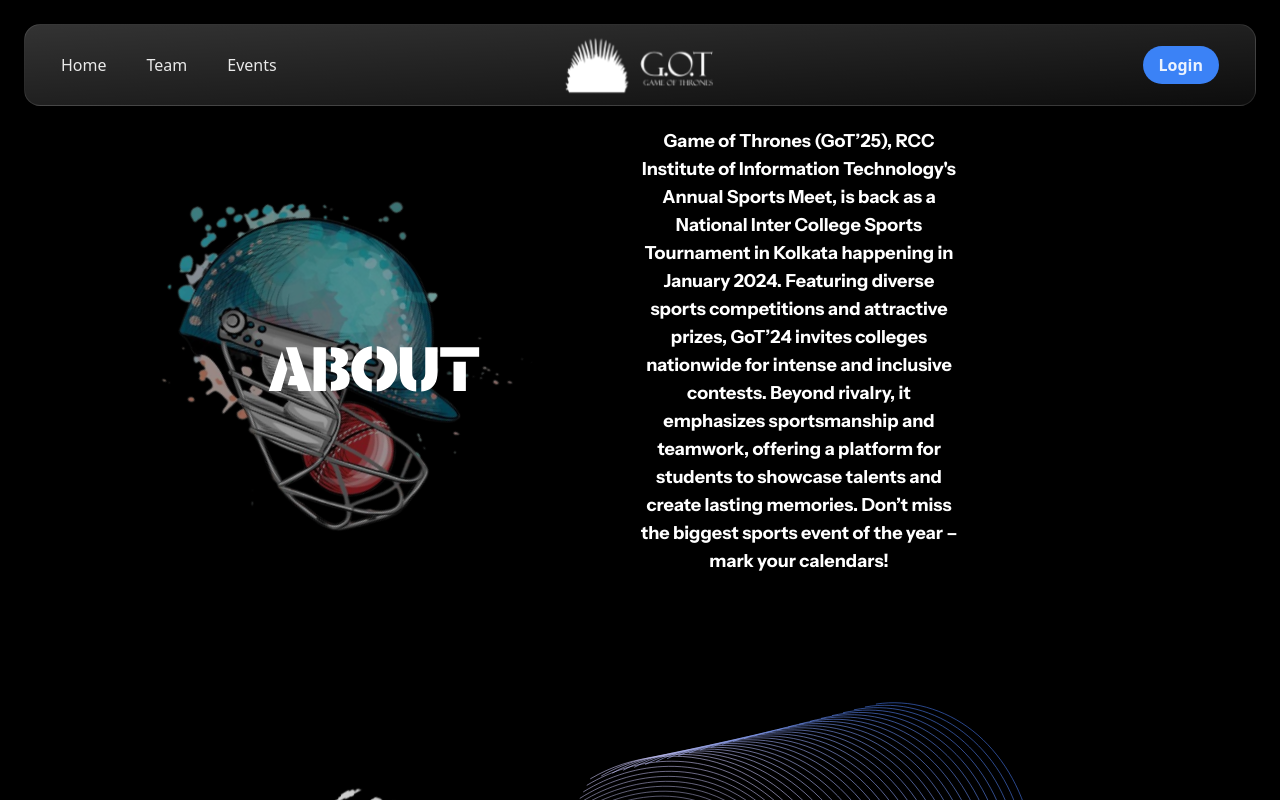
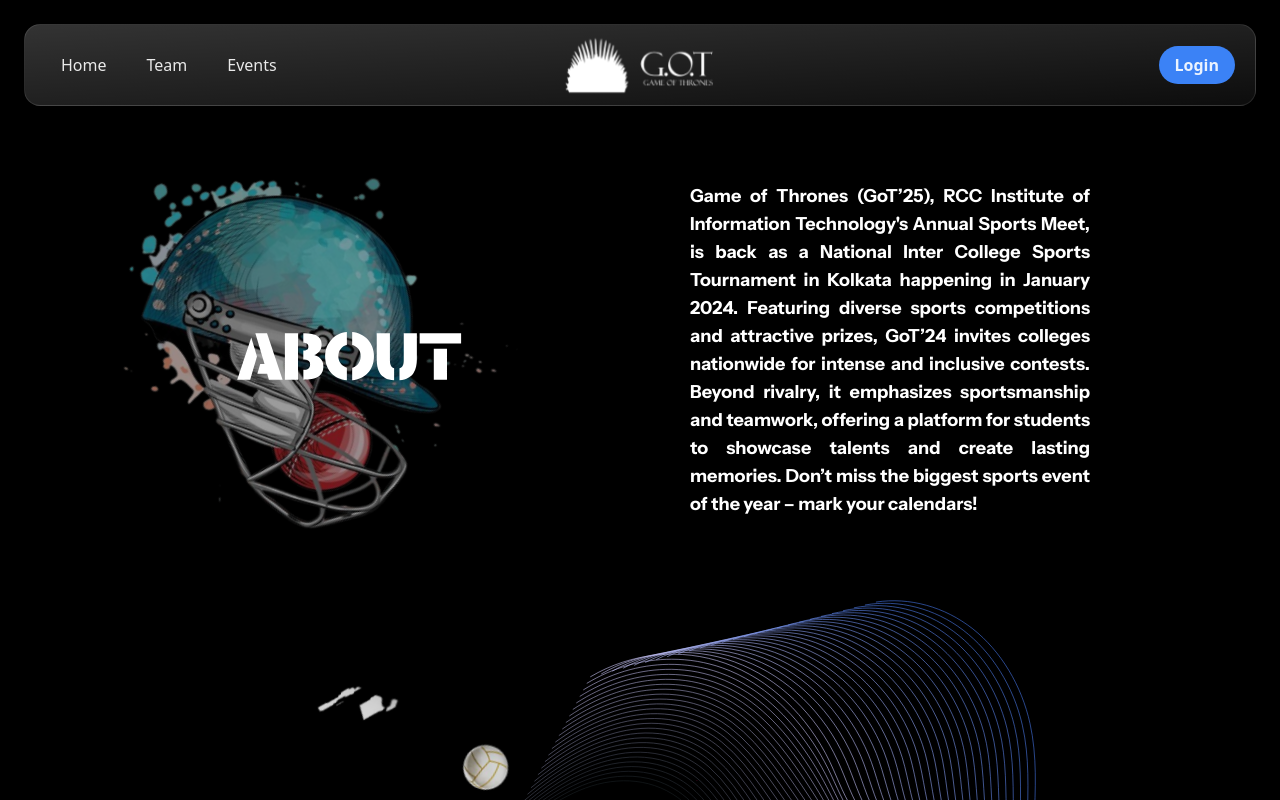
Before and after one commit to GhoshAditi/game-of-thrones-2025, a Next.js app: page / in a window 1280 px wide. Shown: the top 800 px of the page. Built offline with nearby package versions, Linux system fonts and the light colour scheme.

Commit message:
fix:about

```diff
--- a/src/app/globals.css
+++ b/src/app/globals.css
@@ -25,3 +25,7 @@
   font-display: swap;
   src: url('../../public/fonts/instrument-sans.ttf');
 }
+
+body{
+  background-color: black;
+}
--- a/src/app/page.tsx
+++ b/src/app/page.tsx
@@ -3,7 +3,7 @@
 import Sponsors from '@/components/sponsors';
 export default function Home() {
   return (
-    <div>
+    <div className='pt-[100px]'>
       <About />
       <Sponsors />
     </div>
--- a/src/components/about/About.tsx
+++ b/src/components/about/About.tsx
@@ -3,28 +3,20 @@
 
 function About() {
   return (
-    <div className="flex flex-col md:flex-row items-center bg-black text-white mx-auto p-4 md:p-0">
-      {/* Helmet Section - Hidden on Small Screens */}
-      <div className="relative flex-shrink-0 hidden md:block">
-        <SVGIcon iconName="helmet" className="w-150 h-160 ml-20" />
-      </div>
-
-      {/* Text Section */}
-      <div className="ml-5 md:mr-80 max-w-3xl text-center">
-        {/* Mobile "About" Heading */}
-        <h2 className="block md:hidden text-3xl font-bold uppercase mb-4">
-          About
-        </h2>
-        <p className="text-xs md:text-lg leading-relaxed font-instrumentSans">
-          Game of Thrones (GoT’25), RCC Institute of Information Technology's
-          Annual Sports Meet, is back as a National Inter College Sports
-          Tournament in Kolkata happening in January 2024. Featuring diverse
-          sports competitions and attractive prizes, GoT’24 invites colleges
-          nationwide for intense and inclusive contests. Beyond rivalry, it
-          emphasizes sportsmanship and teamwork, offering a platform for
-          students to showcase talents and create lasting memories. Don’t miss
-          the biggest sports event of the year – mark your calendars!
-        </p>
+    <div className="flex flex-row flex-wrap justify-center items-center w-full mx-auto px-5 md:px-10  ">
+      <SVGIcon
+        iconName="helmet"
+        className="w-[300px] h-[300px] md:w-[500px] md:h-[500px]"
+      />
+      <div className="text-xs md:text-lg leading-loose text-white w-3/5 lg:w-1/3 mx-auto text-justify font-instrumentSans">
+        Game of Thrones (GoT’25), RCC Institute of Information Technology's
+        Annual Sports Meet, is back as a National Inter College Sports
+        Tournament in Kolkata happening in January 2024. Featuring diverse
+        sports competitions and attractive prizes, GoT’24 invites colleges
+        nationwide for intense and inclusive contests. Beyond rivalry, it
+        emphasizes sportsmanship and teamwork, offering a platform for students
+        to showcase talents and create lasting memories. Don’t miss the biggest
+        sports event of the year – mark your calendars!
       </div>
     </div>
   );
--- a/src/components/common/Navbar.tsx
+++ b/src/components/common/Navbar.tsx
@@ -4,6 +4,7 @@
 import { FiMenu, FiArrowUpRight } from 'react-icons/fi';
 import useMeasure from 'react-use-measure';
 import SVGIcon from '../common/SVGIcon';
+import Link from 'next/link';
 
 const Navbar = () => {
   return (
@@ -21,8 +22,7 @@
   const navRef = useRef<HTMLDivElement | null>(null);
 
   const handleMouseMove = ({ offsetX, offsetY, target }: MouseEvent) => {
-    // @ts-ignore
-    const isNavElement = [...target.classList].includes('glass-nav');
+    const isNavElement = target && Array.from((target as HTMLElement).classList).includes('glass-nav');
 
     if (isNavElement) {
       setHovered(true);
@@ -50,7 +50,7 @@
       style={{
         cursor: hovered ? 'none' : 'auto',
       }}
-      className="glass-nav fixed left-0 right-0 top-0 z-10 mx-auto  overflow-hidden border-[1px] border-white/10 bg-gradient-to-br from-white/20 to-white/5 backdrop-blur md:left-6 md:right-6 md:top-6 md:rounded-2xl mb-10"
+      className="glass-nav fixed left-0 right-0 top-0 z-10 mx-auto overflow-hidden border-[1px] border-white/10 bg-gradient-to-br from-white/20 to-white/5 backdrop-blur md:left-6 md:right-6 md:top-6 md:rounded-2xl mb-10"
     >
       <div className="glass-nav flex items-center justify-between px-5 py-5">
         <Cursor hovered={hovered} scope={scope} />
@@ -122,9 +122,9 @@
 
 const TextLink = ({ text }: { text: string }) => {
   return (
-    <a href="#" className="text-white/90 transition-colors hover:text-white">
+    <Link href="#" className="text-white/90 transition-colors hover:text-white">
       {text}
-    </a>
+    </Link>
   );
 };
 
@@ -149,7 +149,7 @@
 
 const SignInButton = () => {
   return (
-    <button className="group relative scale-100 overflow-hidden rounded-lg px-4 py-2 transition-transform hover:scale-105 active:scale-95">
+    <button className="group relative scale-100 overflow-hidden rounded-lg  py-2 transition-transform hover:scale-105 active:scale-95">
       <span className="relative z-10 text-white/90 transition-colors group-hover:text-white bg-blue-500 font-bold rounded-full px-4 py-2">
         Login
       </span>
@@ -168,13 +168,13 @@
       }}
       className="block overflow-hidden md:hidden"
     >
-      <div ref={ref} className="flex items-center justify-between px-4 pb-4">
-        <div className="flex items-center gap-4">
+      <div ref={ref} className="flex flex-col items-start justify-between px-4 pb-4">
+        <div className="flex flex-col items-center gap-7">
           <TextLink text="Home" />
           <TextLink text="Team" />
           <TextLink text="Events" />
+          <SignInButton />
         </div>
-        <SignInButton />
       </div>
     </motion.div>
   );
--- a/src/components/common/SVGIcon/components/HelmetSVG/HelmetSVG.tsx
+++ b/src/components/common/SVGIcon/components/HelmetSVG/HelmetSVG.tsx
@@ -13,7 +13,7 @@
       className={className}
       width={width}
       height={height}
-      viewBox="0 0 790 890"
+      viewBox="100 100 500 690"
       fill="none"
       xmlns="http://www.w3.org/2000/svg"
       xmlnsXlink="http://www.w3.org/1999/xlink"
```
